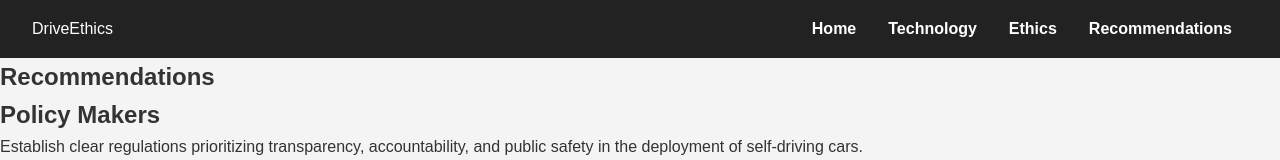
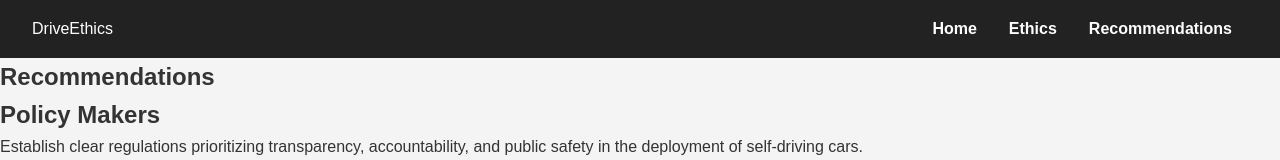
Before and after one commit to mohammad-irfan03/FinalWebsite, a plain HTML site: page recommendations.html in a window 1280 px wide. Shown: the top 160 px of the page. Drawn offline with Linux system fonts and the light colour scheme.

Commit message:
Update recommendations.html

```diff
--- a/recommendations.html
+++ b/recommendations.html
@@ -12,7 +12,6 @@
             <div class="logo">DriveEthics</div>
             <ul class="nav-links">
                 <li><a href="index.html">Home</a></li>
-                <li><a href="technology.html">Technology</a></li>
                 <li><a href="ethics.html">Ethics</a></li>
                 <li><a href="recommendations.html">Recommendations</a></li>
             </ul>
```
